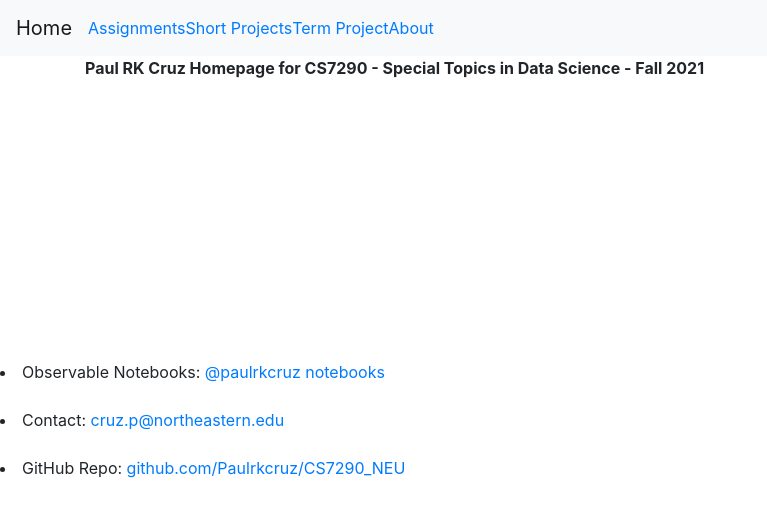
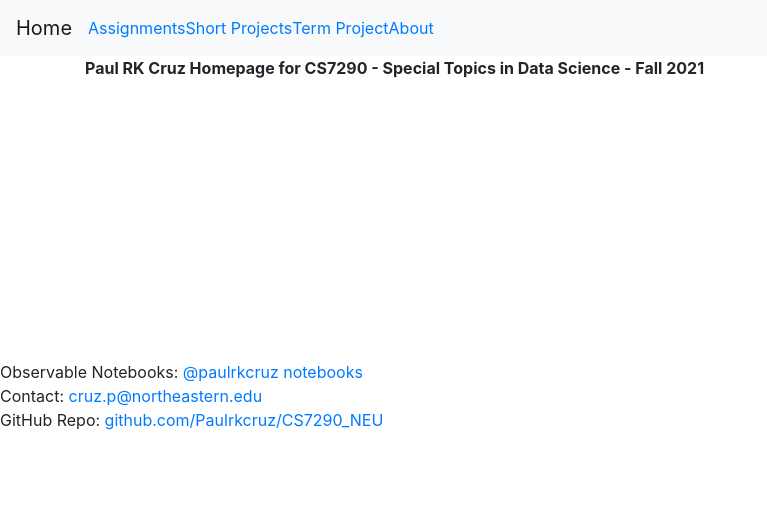
Before and after one commit to Paulrkcruz/CS7290_NEU, a Jekyll site: the page built from index.html, in a window 1280 px wide. Shown: the top 517 px of the page, without its empty margins (0-767 px from the left). Built offline with Jekyll 4.4.1, drawn with Linux system fonts in a browser that asks for light colours.

Commit message:
Update default.html

```diff
--- a/_layouts/default.html
+++ b/_layouts/default.html
@@ -23,16 +23,16 @@
   <div class="collapse navbar-collapse" id="navbarNav">
     <ul class="navbar-nav">
       <li class="nav-item">
-        <a href="/CS7290_NEU/assignments/index.html">Assignments</a>
+        <a href="/CS7290_NEU/assignments/index.html">Assignments </a>
       </li>
       <li class="nav-item">
-        <a href="/CS7290_NEU/short_projects/index.html">Short Projects</a>
+        <a href="/CS7290_NEU/short_projects/index.html">Short Projects </a>
       </li>
       <li class="nav-item">
-       <a href="/CS7290_NEU/term_project/index.html">Term Project</a>
+       <a href="/CS7290_NEU/term_project/index.html">Term Project </a>
       </li>
       <li class="nav-item">
-       <a href="/CS7290_NEU/about/index.html">About</a>
+       <a href="/CS7290_NEU/about/index.html">About </a>
       </li>
     </ul>
   </div>
@@ -43,77 +43,15 @@
   {{ content }}
 
 </div>
-{% comment %}
-  <div class="footer">
-   <br>
-   <br>
-   <br>
-   <br>
-   <li>Observable Notebooks:  <a href="https://observablehq.com/@paulrkcruz">@paulrkcruz notebooks</a></li>
-   <li>Contact:  <a href="mailto:kurtcruz@gmail.com">cruz.p@northeastern.edu</a></li>
-   <li>GitHub Repo: <a href="https://github.com/Paulrkcruz/CS7290_NEU">github.com/Paulrkcruz/CS7290_NEU</a></li>
-   </ul>
-  </div>
-<!-- Footer with Links to contact/view GitHub Repo/Observable-->
-<footer class="text-center text-white" style="background-color: #f1f1f1;">
-  <!-- Grid container -->
-  <div class="container pt-4">
-    <section class="mb-4">
-      <!-- GitHub Observable Notebooks -->
-      <a
-        class="btn btn-link btn-floating btn-lg text-dark m-1"
-        href="https://observablehq.com/@paulrkcruz"
-        role="button"
-        data-mdb-ripple-color="dark"
-        ><i class="glyphicon glyphicon-record"></i
-      ></a>
-
-            <!-- Google -->
-      <a
-        class="btn btn-link btn-floating btn-lg text-dark m-1"
-        href="mailto:kurtcruz@gmail.com"
-        role="button"
-        data-mdb-ripple-color="dark"
-        ><i class="fab fa-google"></i
-      ></a>
-
-      <!-- Linkedin -->
-      <a
-        class="btn btn-link btn-floating btn-lg text-dark m-1"
-        href="https://www.linkedin.com/in/paul-cruz-46629a110/"
-        role="button"
-        data-mdb-ripple-color="dark"
-        ><i class="fab fa-linkedin"></i
-      ></a>
-      <!-- Github -->
-      <a
-        class="btn btn-link btn-floating btn-lg text-dark m-1"
-        href="https://github.com/Paulrkcruz/CS7290_NEU"
-        role="button"
-        data-mdb-ripple-color="dark"
-        ><i class="fab fa-github"></i
-      ></a>
-    </section>
-    <!-- Section: Social media -->
-  </div>
-  <!-- Grid container -->
-
-  <!-- Copyright -->
-  <div class="text-center text-dark p-3" style="background-color: rgba(0, 0, 0, 0.2);">
-    © Paul RK Cruz
-    <a class="text-dark" href="https://mdbootstrap.com/">MDBootstrap.com</a>
-  </div>
-  <!-- Copyright -->
-</footer>  {% endcomment %}
-
+<!-- Footer -->
   <footer class="page-footer font-small blue">
    <br>
    <br>
    <br>
    <br>
-   <li>Observable Notebooks:  <a href="https://observablehq.com/@paulrkcruz">@paulrkcruz notebooks</a></li><br>
-   <li>Contact:  <a href="mailto:kurtcruz@gmail.com">cruz.p@northeastern.edu</a></li><br>
-   <li>GitHub Repo: <a href="https://github.com/Paulrkcruz/CS7290_NEU">github.com/Paulrkcruz/CS7290_NEU</a></li><br>
+Observable Notebooks:  <a href="https://observablehq.com/@paulrkcruz">@paulrkcruz notebooks</a><br>
+Contact:  <a href="mailto:kurtcruz@gmail.com">cruz.p@northeastern.edu</a><br>
+GitHub Repo: <a href="https://github.com/Paulrkcruz/CS7290_NEU">github.com/Paulrkcruz/CS7290_NEU</a><br>
    </ul>
   </footer>
 
```
